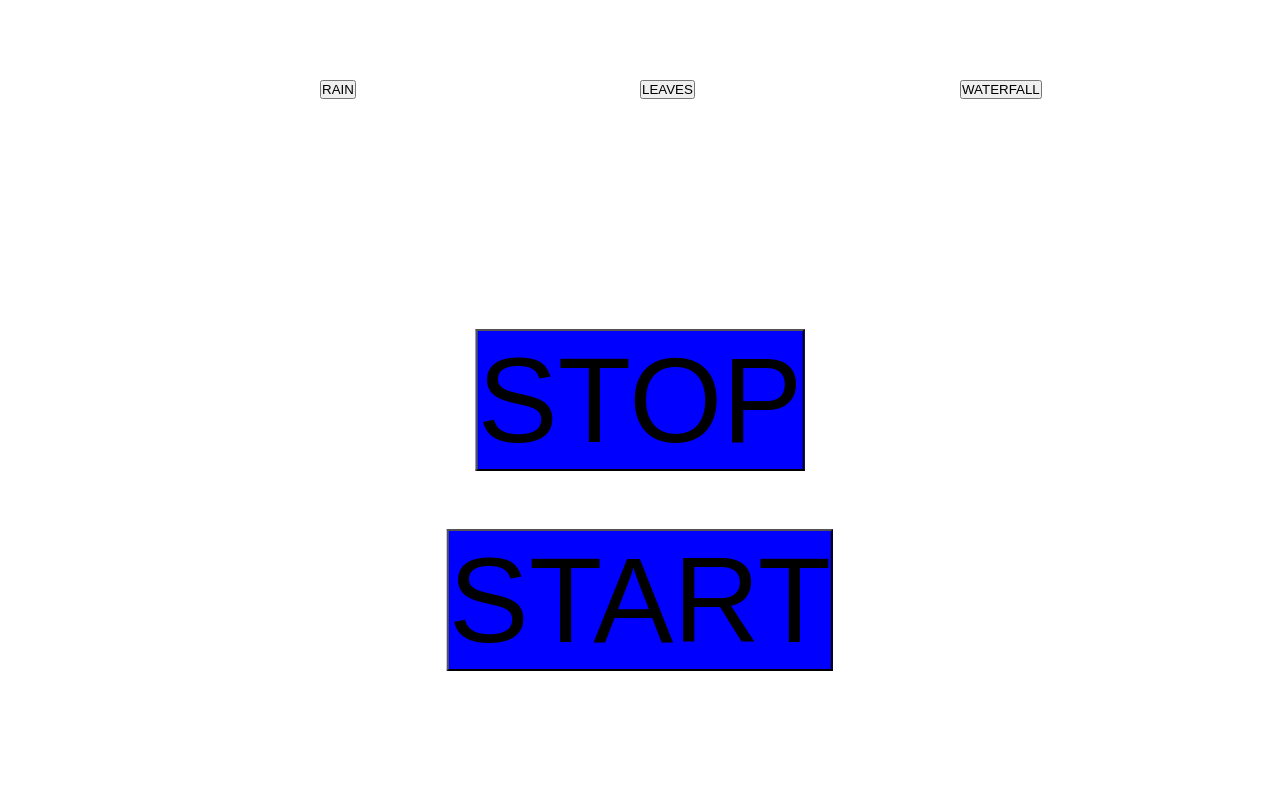
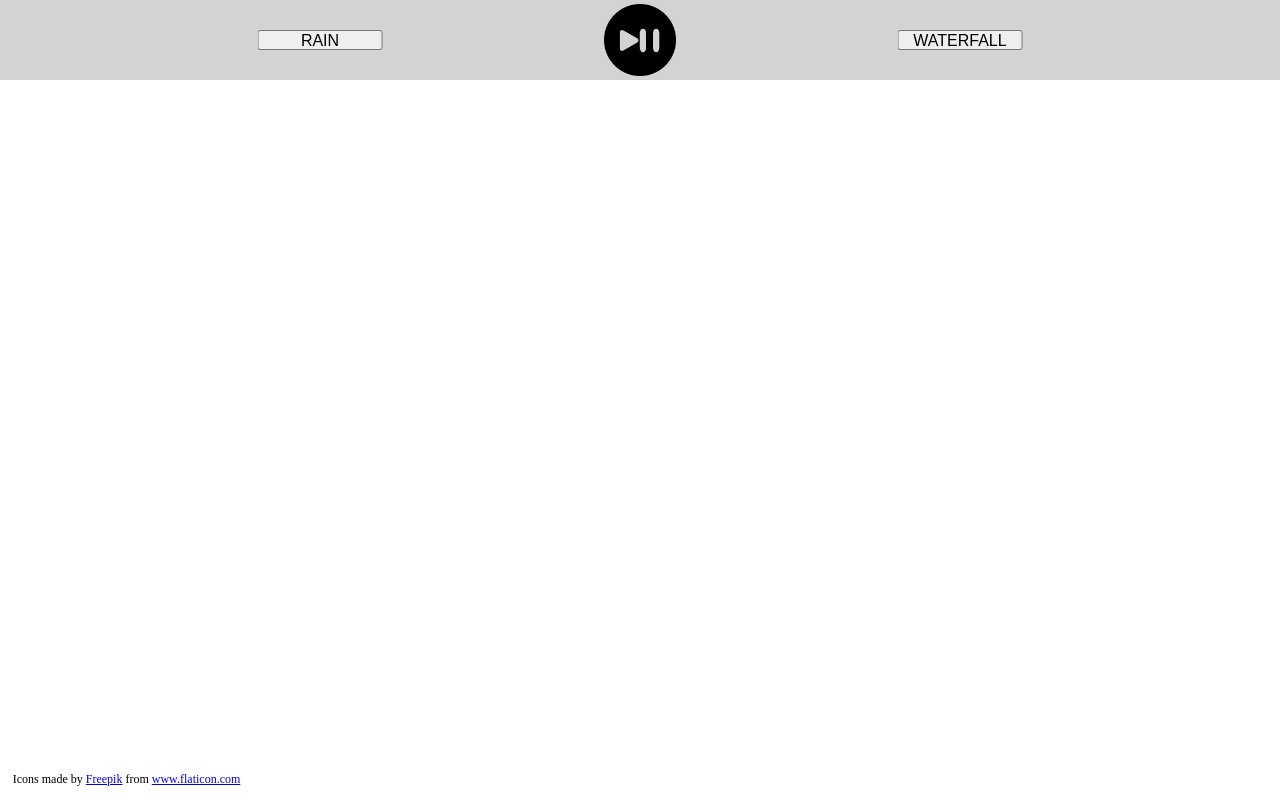
Before and after one commit to devlewis/particles, a plain HTML site: page index.html in a window 1280 px wide. Drawn offline with Linux system fonts and the light colour scheme.

Commit message:
css corrected, just rain

```diff
--- a/index.html
+++ b/index.html
@@ -11,12 +11,16 @@
 
 <body>
     <canvas id="canvas1"></canvas>
-    <button class="selection" id="rain" onclick="rain()">RAIN</button>
-    <button class="selection" id="leaves" onclick="leaves()">LEAVES</button>
-    <button class="selection" id="waterfall">WATERFALL</button>
-    <button id="stop" onclick="pause(animationId)">STOP</button>
-    <br>
-    <button id="start" onclick="start()">START</button>
+    <div id="header">
+        <button class="selection" id="rain" onclick="rain()">RAIN</button>
+        <img class="selection" id="start" alt="pause-play-button" onclick="playPause(animationId)"
+            src="./images/pause-play-button.png"></img>
+        <button class="selection" id="waterfall">WATERFALL</button>
+    </div>
+
+    <div id="footer">Icons made by <a href="https://www.freepik.com" title="Freepik">Freepik</a> from <a
+            href="https://www.flaticon.com/" title="Flaticon">www.flaticon.com</a></div>
+
     <script src="script.js"></script>
 </body>
 
--- a/main.css
+++ b/main.css
@@ -3,45 +3,59 @@
   padding: 0;
   box-sizing: border-box;
 }
+
 #canvas1 {
+  margin: auto;
+  display: block;
+  width: 800px;
+  height: 400px;
   position: absolute;
   top: 0;
+  bottom: 0;
   left: 0;
-  width: 100%;
-  height: 100%;
-}
-
-#stop {
-  position: absolute;
-  top: 50%;
-  left: 50%;
-  background-color: blue;
-  font-size: 120px;
-  transform: translate(-50%, -50%);
+  right: 0;
 }
 
 #start {
+  top: 5%;
+  height: 90%;
+  left: 50%;
+}
+
+#header {
+  display: flex;
+  align-items: center;
+  background-color: lightgray;
   position: absolute;
-  top: 75%;
-  left: 50%;
-  background-color: blue;
-  font-size: 120px;
-  transform: translate(-50%, -50%);
+  top: 0;
+  width: 100%;
+  height: 10%;
+  min-height: 30px;
 }
 
 .selection {
   position: absolute;
-  top: 10%;
+  transform: translate(-50%, 0);
+  font-size: 100%;
 }
 
 #rain {
+  height: 20px;
+  width: 125px;
   left: 25%;
 }
 
-#leaves {
-  left: 50%;
+#waterfall {
+  height: 20px;
+  width: 125px;
+  left: 75%;
 }
 
-#waterfall {
-  left: 75%;
+#footer {
+  position: absolute;
+  bottom: 0;
+  left: 0;
+  font-size: 0.75em;
+  background-color: white;
+  padding: 1%;
 }
--- a/script.js
+++ b/script.js
@@ -1,8 +1,9 @@
 const canvas = document.getElementById("canvas1");
 const ctx = canvas.getContext("2d");
-const stopButton = document.getElementById("stop");
 canvas.width = window.innerWidth;
 canvas.height = window.innerHeight;
+let play = true;
+let rainDisabled = false;
 let particlesArray = [];
 let numberOfParticles;
 let animationId;
@@ -12,7 +13,6 @@ let directionX;
 let directionY;
 let color;
 let pattern;
-const colorsArray = ["red", "orange", "yellow", "brown"];
 
 class Particle {
   constructor(x, y) {
@@ -26,12 +26,9 @@ class Particle {
 
   update() {
     if (this.y > canvas.height) {
-      if (pattern === "leaves") {
-        color = colorsArray[Math.floor(Math.random() * colorsArray.length + 1)];
-      }
       this.y = 0 - this.size;
       this.weight = weight;
-      this.x = Math.random() * canvas.width * 1.8;
+      this.x = Math.random() * canvas.width * 2;
     }
     if (this.y) this.weight += Math.random() * 25 + 10;
     this.y -= this.directionY;
@@ -42,19 +39,6 @@ class Particle {
     ctx.fillStyle = color;
     ctx.beginPath();
     switch (pattern) {
-      case "leaves":
-        ctx.moveTo(this.x + 75, this.y + 45);
-        ctx.lineTo(this.x + 90, this.y + 25);
-        ctx.lineTo(this.x + 80, this.y + 15);
-        ctx.lineTo(this.x + 95, this.y + 20);
-        ctx.lineTo(this.x + 100, this.y + 0);
-        ctx.lineTo(this.x + 105, this.y + 20);
-        ctx.lineTo(this.x + 120, this.y + 15);
-        ctx.lineTo(this.x + 110, this.y + 25);
-        ctx.lineTo(this.x + 125, this.y + 45);
-        ctx.lineTo(this.x + 100, this.y + 35);
-        break;
-
       case "waterfall":
         ctx.arc(this.x, this.y, this.size, 0, shape);
         break;
@@ -84,21 +68,23 @@ function animate() {
   for (let i = 0; i < particlesArray.length; i++) {
     particlesArray[i].update();
     particlesArray[i].draw();
+    i === particlesArray.length && particlesArray.push(numberOfParticles);
   }
   animationId = requestAnimationFrame(animate);
 }
 
 animate();
 
-function pause(animationId) {
-  window.cancelAnimationFrame(animationId);
-}
-
-function start() {
-  animate();
+function playPause(animationId) {
+  if (rainDisabled) {
+    play ? window.cancelAnimationFrame(animationId) : animate();
+    play = !play;
+  }
 }
 
 function rain() {
+  document.getElementById("rain").disabled = !rainDisabled;
+  rainDisabled = !rainDisabled;
   particlesArray = [];
   color = "blue";
   numberOfParticles = 1000;
@@ -110,13 +96,3 @@ function rain() {
   pattern = "rain";
   init();
 }
-
-function leaves() {
-  particlesArray = [];
-  numberOfParticles = 3;
-  directionX = -1;
-  directionY = -2;
-  weight = 0.5;
-  pattern = "leaves";
-  init();
-}
```
Also changed, not shown: images/pause-play-button.png (added).
